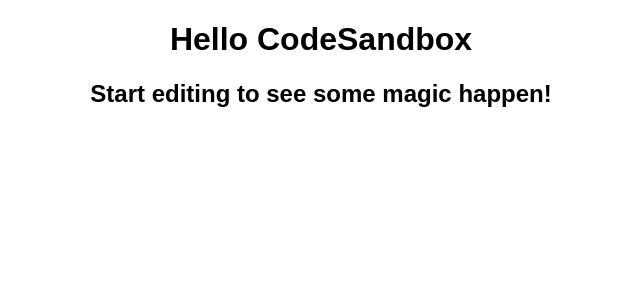
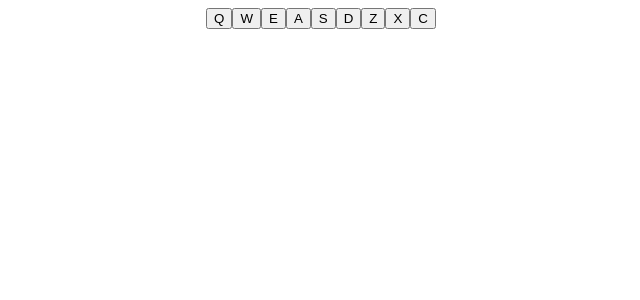
Before and after one commit to EzequielCaste/react-drum-machine, a React (Create React App) app: page / in a window 1280 px wide. Shown: the top 300 px of the page, without its empty margins (319-959 px from the left). Built offline with nearby package versions, Linux system fonts and the light colour scheme.

Commit message:
initial commit

```diff
--- a/public/index.html
+++ b/public/index.html
@@ -1,26 +1,14 @@
 <!DOCTYPE html>
 <html lang="en">
+  <head>
+    <meta charset="utf-8" />
+    <meta
+      name="viewport"
+      content="width=device-width, initial-scale=1, shrink-to-fit=no"
+    />
+    <meta name="theme-color" content="#000000" />
 
-<head>
-	<meta charset="utf-8">
-	<meta name="viewport" content="width=device-width, initial-scale=1, shrink-to-fit=no">
-	<meta name="theme-color" content="#000000">
-	<!--
-      manifest.json provides metadata used when your web app is added to the
-      homescreen on Android. See https://developers.google.com/web/fundamentals/engage-and-retain/web-app-manifest/
-    -->
-	<link rel="manifest" href="%PUBLIC_URL%/manifest.json">
-	<link rel="shortcut icon" href="%PUBLIC_URL%/favicon.ico">
-	<!--
-      Notice the use of %PUBLIC_URL% in the tags above.
-      It will be replaced with the URL of the `public` folder during the build.
-      Only files inside the `public` folder can be referenced from the HTML.
-
-      Unlike "/favicon.ico" or "favicon.ico", "%PUBLIC_URL%/favicon.ico" will
-      work correctly both with client-side routing and a non-root public URL.
-      Learn how to configure a non-root public URL by running `npm run build`.
-    -->
-	<title>React App</title>
+    <title>React Drum Machine</title>
   </head>
 
   <body>
@@ -28,16 +16,5 @@
       You need to enable JavaScript to run this app.
     </noscript>
     <div id="root"></div>
-	<!--
-      This HTML file is a template.
-      If you open it directly in the browser, you will see an empty page.
-
-      You can add webfonts, meta tags, or analytics to this file.
-      The build step will place the bundled scripts into the <body> tag.
-
-      To begin the development, run `npm start` or `yarn start`.
-      To create a production bundle, use `npm run build` or `yarn build`.
-    -->
   </body>
-
 </html>
--- a/src/App.js
+++ b/src/App.js
@@ -1,11 +1,15 @@
-import React from "react";
+import React, { useEffect } from "react";
 import "./styles.css";
+import Machine from "./Machine";
+import { handleEvents } from "./handleEvents";
 
 export default function App() {
+  useEffect(() => {
+    window.addEventListener("keydown", handleEvents);
+  }, []);
   return (
     <div className="App">
-      <h1>Hello CodeSandbox</h1>
-      <h2>Start editing to see some magic happen!</h2>
+      <Machine />
     </div>
   );
 }
--- /dev/null
+++ b/src/Machine.js
@@ -0,0 +1,12 @@
+import React from "react";
+import Pad from "./Pad";
+import { sounds } from "./sounds";
+import { handleEvents } from "./handleEvents";
+
+export default function Machine() {
+  const soundComponents = sounds.map(sound => (
+    <Pad onClick={() => handleEvents(sound.url)} key={sound.id} sound={sound} />
+  ));
+
+  return <div>{soundComponents}</div>;
+}
--- /dev/null
+++ b/src/Pad.js
@@ -0,0 +1,9 @@
+import React from "react";
+
+export default function Pad(props) {
+  return (
+    <button onClick={props.onClick} key={props.id}>
+      {props.sound.value}
+    </button>
+  );
+}
--- /dev/null
+++ b/src/handleEvents.js
@@ -0,0 +1,18 @@
+import { keySounds } from "./keySounds";
+import { Howl } from "howler";
+
+export function handleEvents(e) {
+  let sound;
+  if (typeof e === "string") {
+    sound = new Howl({
+      src: [e]
+    });
+  } else {
+    const url = keySounds[e.keyCode];
+    sound = new Howl({
+      src: [url]
+    });
+  }
+
+  sound.play();
+}
--- /dev/null
+++ b/src/keySounds.js
@@ -0,0 +1,11 @@
+export const keySounds = {
+  81: "http://s3.amazonaws.com/freecodecamp/drums/Heater-1.mp3",
+  87: "http://s3.amazonaws.com/freecodecamp/drums/Heater-2.mp3",
+  69: "http://s3.amazonaws.com/freecodecamp/drums/Heater-3.mp3",
+  65: "http://s3.amazonaws.com/freecodecamp/drums/Heater-4_1.mp3",
+  83: "http://s3.amazonaws.com/freecodecamp/drums/Heater-6.mp3",
+  68: "http://s3.amazonaws.com/freecodecamp/drums/Dsc_Oh.mp3",
+  90: "http://s3.amazonaws.com/freecodecamp/drums/Kick_n_Hat.mp3",
+  88: "http://s3.amazonaws.com/freecodecamp/drums/RP4_KICK_1.mp3",
+  67: "http://s3.amazonaws.com/freecodecamp/drums/Cev_H2.mp3"
+};
--- /dev/null
+++ b/src/sounds.js
@@ -0,0 +1,48 @@
+export const sounds = [
+  {
+    url: "http://s3.amazonaws.com/freecodecamp/drums/Heater-1.mp3",
+    value: "Q",
+    key: 81,
+    id: "Heater-1"
+  },
+  {
+    url: "http://s3.amazonaws.com/freecodecamp/drums/Heater-2.mp3",
+    value: "W",
+    id: "Heater-2"
+  },
+  {
+    url: "http://s3.amazonaws.com/freecodecamp/drums/Heater-3.mp3",
+    value: "E",
+    id: "Heater-3"
+  },
+  {
+    url: "http://s3.amazonaws.com/freecodecamp/drums/Heater-4_1.mp3",
+    value: "A",
+    id: "Heater-4"
+  },
+  {
+    url: "http://s3.amazonaws.com/freecodecamp/drums/Heater-6.mp3",
+    value: "S",
+    id: "Clap"
+  },
+  {
+    url: "http://s3.amazonaws.com/freecodecamp/drums/Dsc_Oh.mp3",
+    value: "D",
+    id: "Open HH"
+  },
+  {
+    url: "http://s3.amazonaws.com/freecodecamp/drums/Kick_n_Hat.mp3",
+    value: "Z",
+    id: "Kick & HH"
+  },
+  {
+    url: "http://s3.amazonaws.com/freecodecamp/drums/RP4_KICK_1.mp3",
+    value: "X",
+    id: "Kick"
+  },
+  {
+    url: "http://s3.amazonaws.com/freecodecamp/drums/Cev_H2.mp3",
+    value: "C",
+    id: "Closed HH"
+  }
+];
```
Also changed, not shown: package.json (+4 -6 lines). Lines whose indentation alone changed are shown as unchanged.
